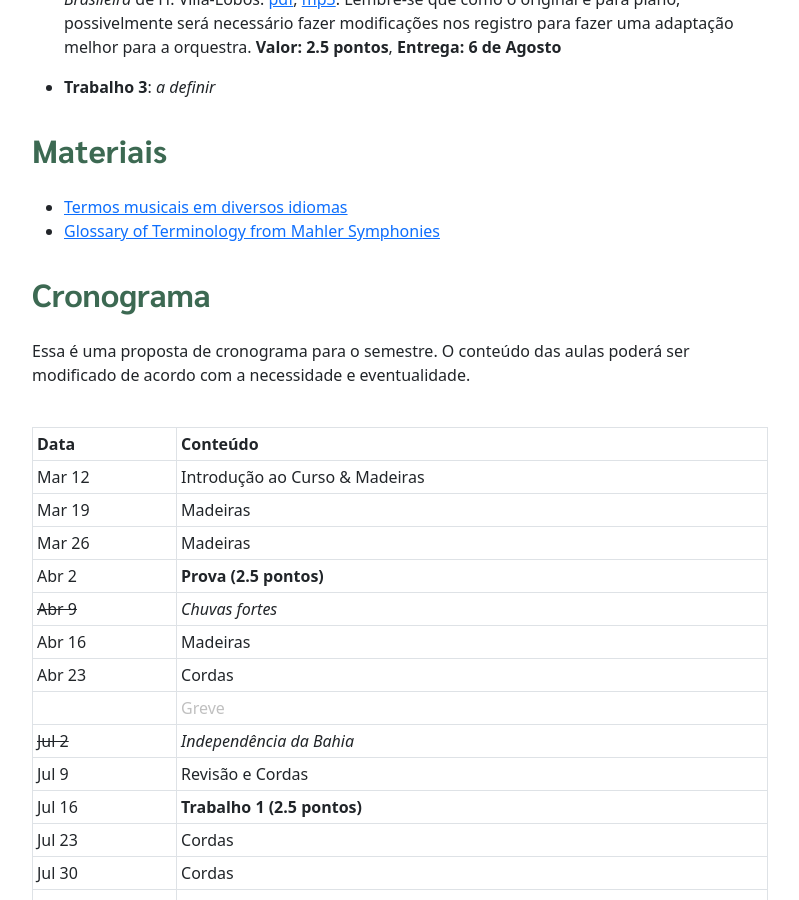
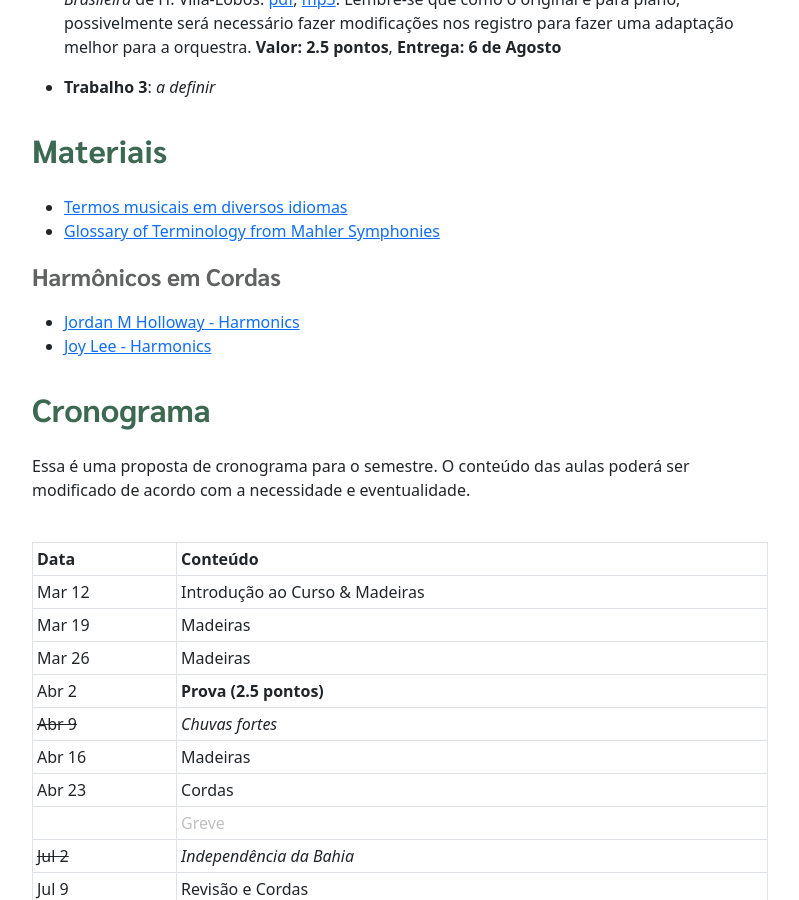
Before and after one commit to pedrokroger/pedrokroger.github.io, a Jekyll site: the page built from aulas/orq1.md, in a window 1280 px wide and 900 px high, scrolled down 1064 px. Shown: the whole window, without its empty margins (50-849 px from the left). Built offline with Jekyll 4.4.1, drawn with Linux system fonts in a browser that asks for light colours.

Commit message:
Materiais harmônicos

```diff
--- a/aulas/orq1.md
+++ b/aulas/orq1.md
@@ -75,6 +75,11 @@ obras e compositores(as):
 - [Termos musicais em diversos idiomas](https://web.library.yale.edu/cataloging/music/instname)
 - [Glossary of Terminology from Mahler Symphonies](https://www.orchestralibrary.com/reftables/mahler2gloss.html)
 
+### Harmônicos em Cordas
+
+- [Jordan M Holloway - Harmonics](https://www.youtube.com/watch?v=26sHBw0oAyE)
+- [Joy Lee - Harmonics](https://www.youtube.com/watch?v=IOk2JR6Ic50)
+
 ## Cronograma
 
 Essa é uma proposta de cronograma para o semestre. O conteúdo das aulas poderá
```
